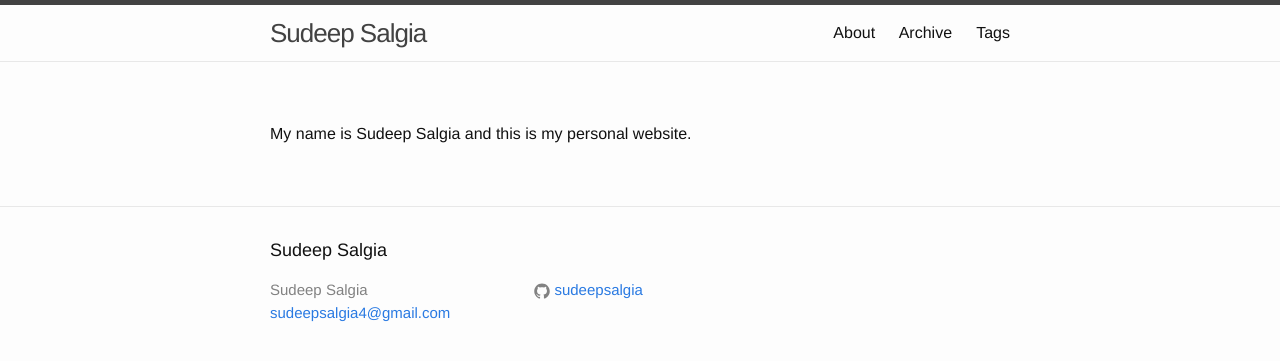
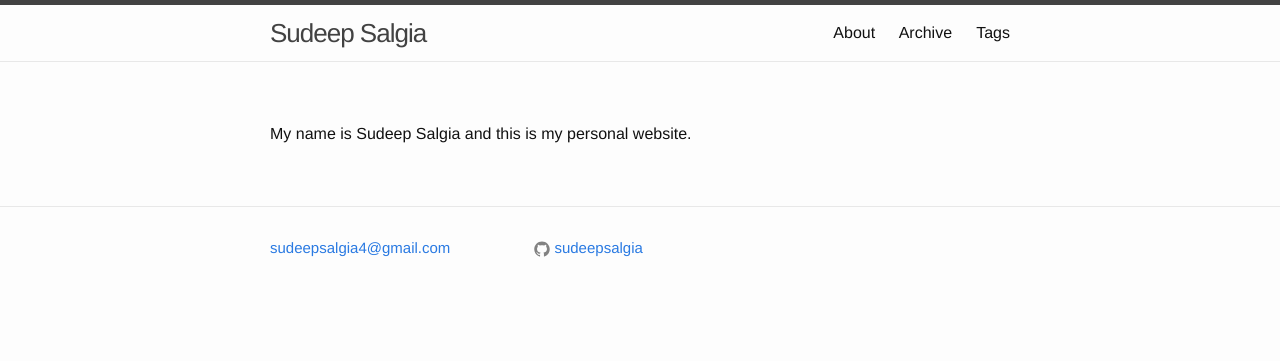
Before and after one commit to sudeepsalgia/sudeepsalgia.github.io, a Jekyll site: the page built from index.md, in a window 1280 px wide. Shown: the top 361 px of the page. Built offline with Jekyll 4.4.1, drawn with Linux system fonts in a browser that asks for light colours.

Commit message:
Removing title from footer

```diff
--- a/_includes/footer.html
+++ b/_includes/footer.html
@@ -2,12 +2,12 @@
 
   <div class="wrapper">
 
-    <h2 class="footer-heading">{{ site.title }}</h2>
+    <!-- <h2 class="footer-heading">{{ site.title }}</h2> -->
 
     <div class="footer-col-wrapper">
       <div class="footer-col footer-col-1">
         <ul class="contact-list">
-          <li>{{ site.title }}</li>
+          <li>{{ site.full_name }}</li>
           <li><a href="mailto:{{ site.email }}">{{ site.email }}</a></li>
         </ul>
       </div>
```
Also changed, not shown: 1 other file.
